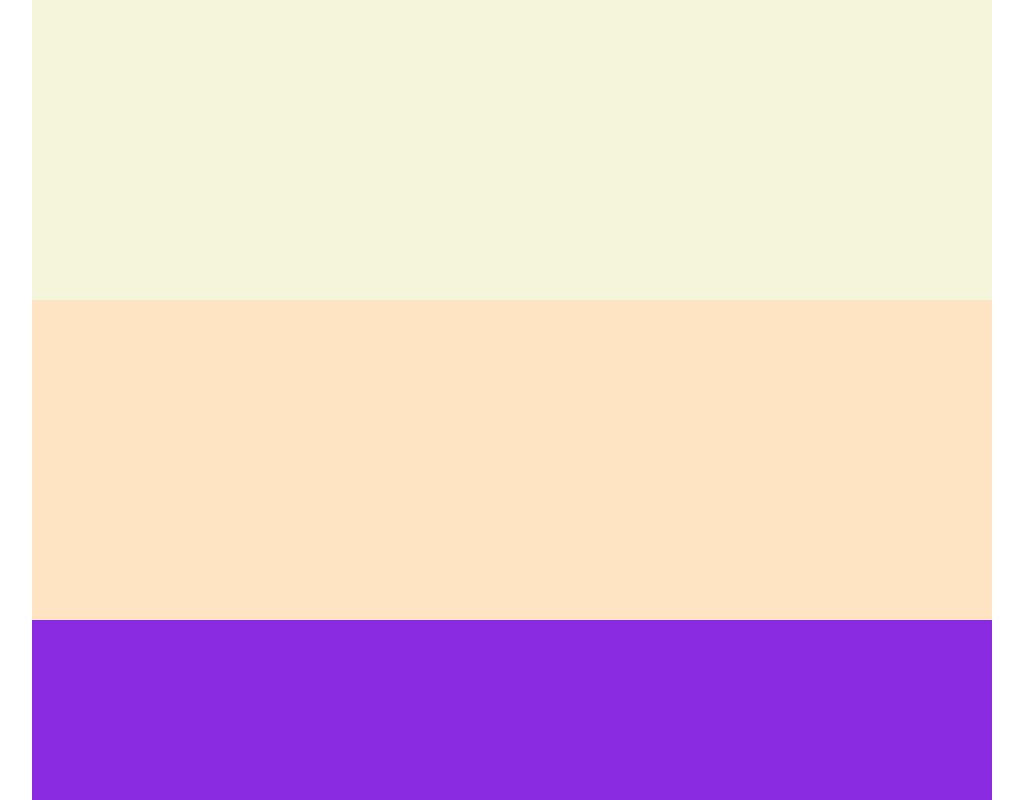
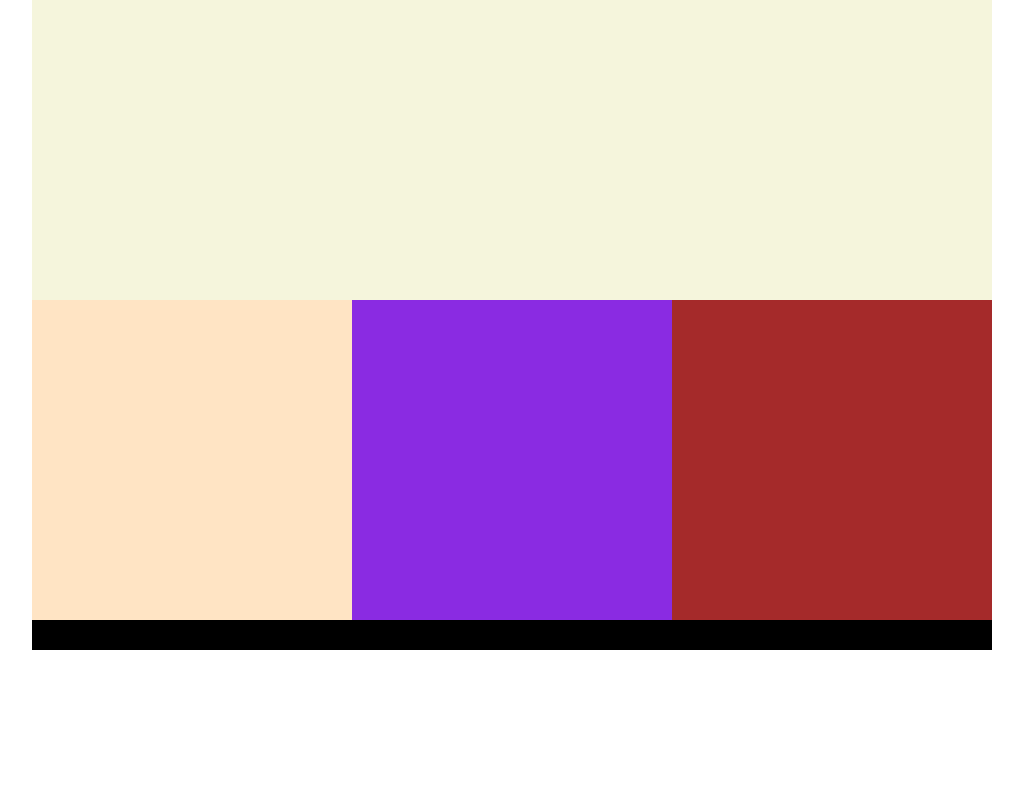
Before and after one commit to RobbieClinton/206-colors-starter, a plain HTML site: page index.html in a window 1280 px wide. Shown: the top 800 px of the page, without its empty margins (128-1151 px from the left). Drawn offline with Linux system fonts and the light colour scheme.

Commit message:
Fixed desktops and tablets column layouts.

```diff
--- a/css/main.css
+++ b/css/main.css
@@ -51,7 +51,7 @@ header {
 footer {
   width: 100%;
   height: 30px;
-  background: #e3e3e3;
+  background: black;
 }
 
 
@@ -61,6 +61,10 @@ footer {
 @media (min-width: 768px) {
   header {
     background-color: #f0f8ff;
+  }
+
+  .col-3 {
+    width: 50%;
   }
 
   #column-1 {
@@ -76,7 +80,7 @@ footer {
   }
 
   footer {
-    background-color: #f0ffff;
+    background-color: black;
   }
 
 }
@@ -86,6 +90,10 @@ footer {
 @media (min-width: 1200px) {
   header {
     background-color: #f5f5dc;
+  }
+
+  .col-3 {
+    width: 33.33%;
   }
 
   #column-1 {
@@ -101,7 +109,7 @@ footer {
   }
 
   footer {
-    background-color: #5F9EA0;
+    background-color: black;
   }
 
 }
```
